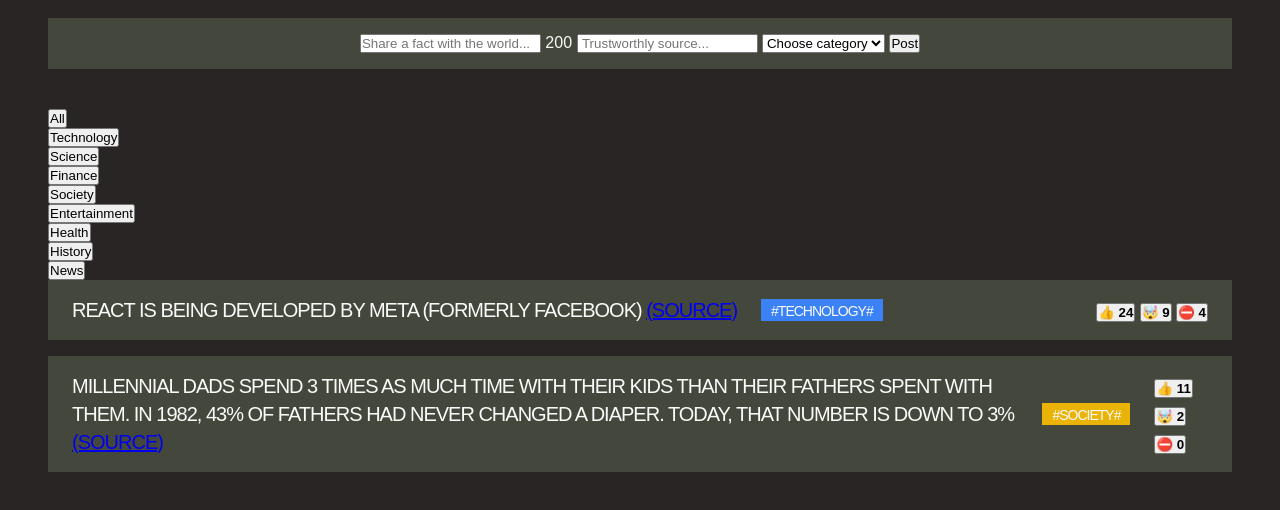
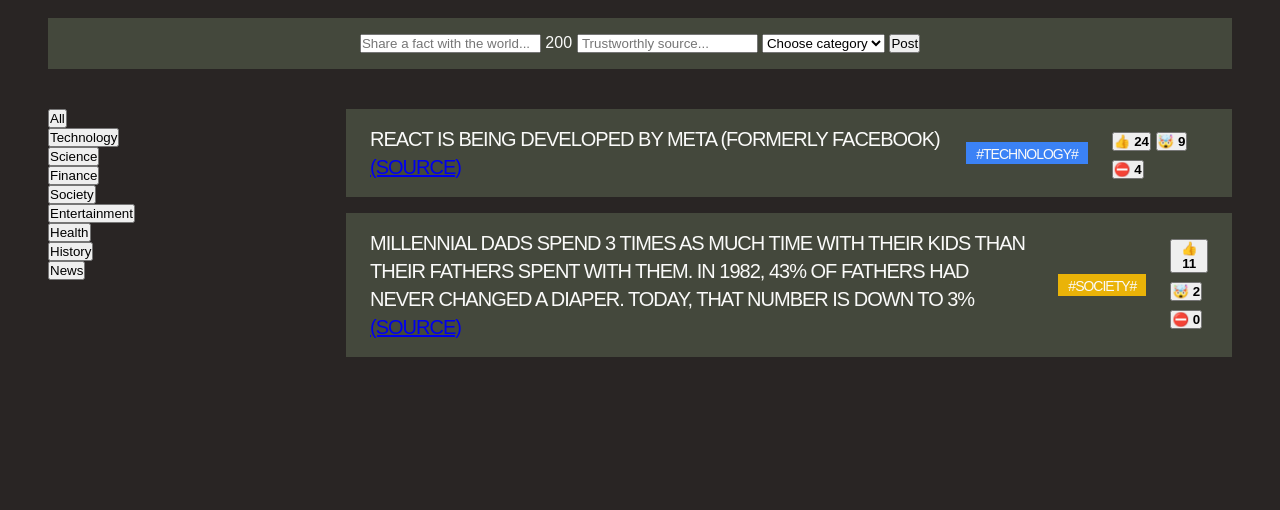
Before and after one commit to cmedeiros1130/Today-i-learned, a plain HTML site: page index.html in a window 1280 px wide. Shown: the part 138-648 px from the top of the page. Drawn offline with Linux system fonts and the light colour scheme; a web font is replaced by a local one.

Commit message:
css grid

```diff
--- a/index.html
+++ b/index.html
@@ -40,7 +40,7 @@
       <button>Post</button>
     </form>
 
-    <main>
+    <main class="main">
       <aside>
         <ul>
           <li><button>All</button></li>
--- a/styles.css
+++ b/styles.css
@@ -17,6 +17,12 @@ body {
   display: flex;
   align-items: center;
   justify-content: space-between;
+}
+
+.main {
+  display: grid;
+  grid-template-columns: 250px 1fr;
+  gap: 48px;
 }
 
 .logo {
```
